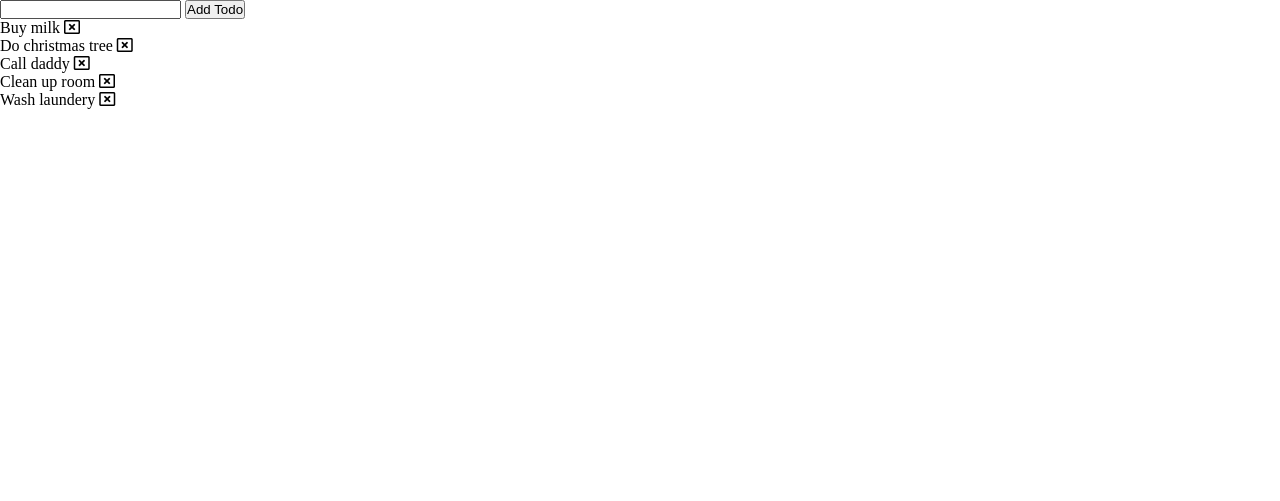
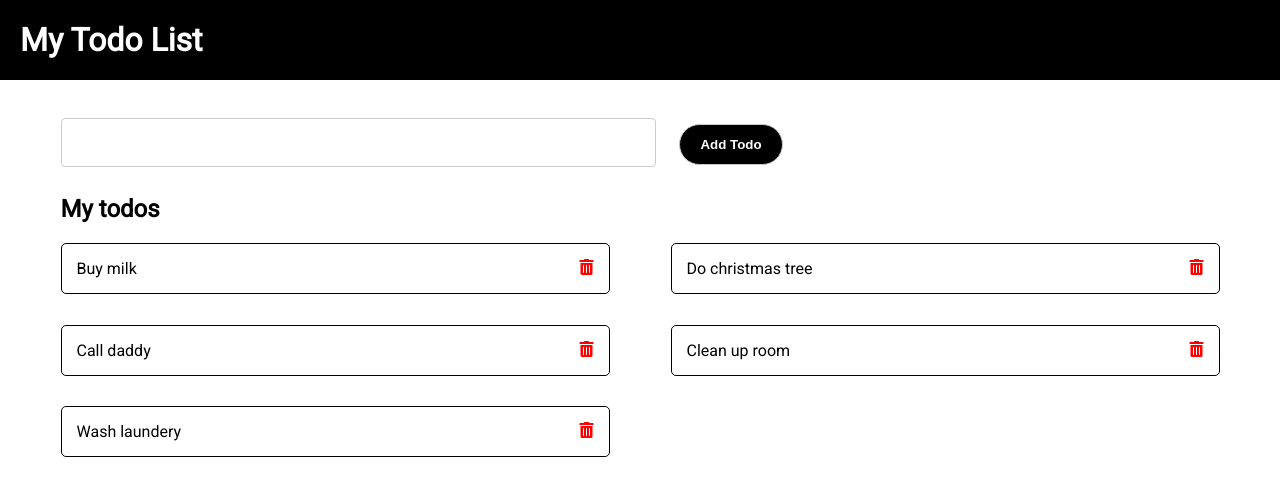
Before and after one commit to StephanieFurlan/vue-todolist, a plain HTML site: page index.html in a window 1280 px wide. Drawn offline with nearby package versions, Linux system fonts and the light colour scheme.

Commit message:
css- layout

```diff
--- a/index.html
+++ b/index.html
@@ -7,21 +7,34 @@
       <script src="https://cdn.jsdelivr.net/npm/axios@0.12.0/dist/axios.min.js"></script>
       <script src="https://cdn.jsdelivr.net/npm/lodash@4.13.1/lodash.min.js"></script>
       <link rel="stylesheet" href="https://cdnjs.cloudflare.com/ajax/libs/font-awesome/5.15.1/css/all.min.css" integrity="sha512-+4zCK9k+qNFUR5X+cKL9EIR+ZOhtIloNl9GIKS57V1MyNsYpYcUrUeQc9vNfzsWfV28IaLL3i96P9sdNyeRssA==" crossorigin="anonymous" />
+      <link rel="preconnect" href="https://fonts.gstatic.com">
+      <link href="https://fonts.googleapis.com/css2?family=Roboto&display=swap" rel="stylesheet">
       <link rel="stylesheet" href="style.css">
    </head>
    <body>
+      <header>
+         <h1>My Todo List</h1>
+      </header>
 
       <div id="root">
+         <div id="input-field">
             <input v-model="todoItem" @keyup.enter="addTodoItem" type="text" name="" value="">
             <button @click="addTodoItem" type="button" name="button">Add Todo</button>
+         </div>
+         <div id="list-wrapper">
+            <h2>My todos</h2>
             <ul class="todo-list">
-            <li v-for="(todo, index) in todoList">
+               <li v-for="(todo, index) in todoList" v-bind:key=" 'item' + index">
                   {{todo.text}}
-               <i @click="deleteTodoItem(index)" class="far fa-window-close"></i>
+                  <i @click="deleteTodoItem(index)" class="fas fa-trash-alt"></i>
                </li>
             </ul>
          </div>
 
+      </div>
+
+
+
       <script src="main.js" charset="utf-8"></script>
    </body>
 </html>
--- a/main.js
+++ b/main.js
@@ -13,10 +13,13 @@ var root = new Vue({
    },
    methods: {
       addTodoItem() {
-         this.todoList.push({
-            text: this.todoItem
-         });
-         this.todoItem = "";
+         if (this.todoItem != "") {
+            this.todoList.push({
+               text: this.todoItem
+            });
+            this.todoItem = "";
+         }
+
       },
       deleteTodoItem(index) {
          this.todoList.splice(index, 1);
--- a/style.css
+++ b/style.css
@@ -3,3 +3,95 @@
    margin: 0;
    padding: 0;
 }
+
+body {
+   font-family: 'Roboto', sans-serif;
+}
+
+header {
+   height: 80px;
+   color: white;
+   background-color: black;
+}
+
+h1 {
+   line-height: 80px;
+   vertical-align: middle;
+   margin-left: 20px;
+}
+
+
+
+.todo-list {
+   list-style-type: none;
+}
+
+.todo-list li i {
+   color: red;
+   float: right;
+}
+
+.todo-list li {
+   border: 1px solid black;
+   width: 45%;
+   margin: 0 2.5% 2.5% 2.5%;
+   padding: 15px;
+   border-radius: 5px;
+   display: inline-block;
+}
+
+#root {
+   padding: 20px;
+}
+
+h2 {
+   margin-left: 2.5%;
+   margin-bottom: 20px;
+}
+
+#input-field {
+   margin-left: 2.5%;
+   padding: 10px;
+}
+
+
+#input-field input {
+   width: 50%;
+   padding: 12px 20px;
+   margin: 8px 0;
+   display: inline-block;
+   border: 1px solid #ccc;
+   border-radius: 4px;
+   font-size: 20px;
+}
+
+#input-field button {
+   background-color: black;
+   color: white;
+   padding: 12px 20px;
+   margin-left: 20px;
+   border: 1px solid #ccc;
+   border-radius: 50px;
+   font-weight: bold;
+}
+
+#input-field button:hover {
+   opacity: 0.8;
+}
+
+#list-wrapper {
+   padding: 10px;
+}
+
+
+
+button, input {
+  outline: none;
+  box-shadow: none;
+}
+
+.list-complete-enter, .list-complete-leave-to
+/* .list-complete-leave-active below version 2.1.8 */ {
+  opacity: 0;
+  transform: translateY(30px);
+}
```
Lines whose indentation alone changed are shown as unchanged.
